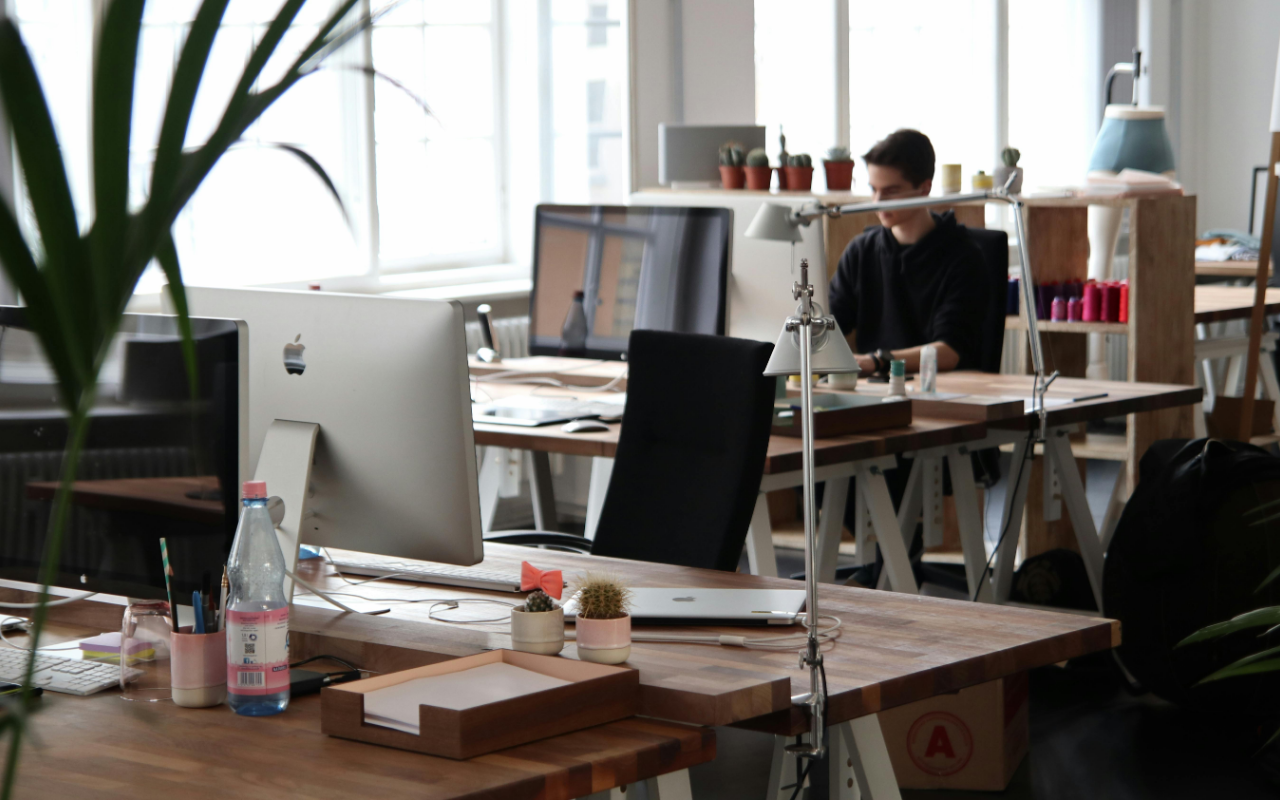
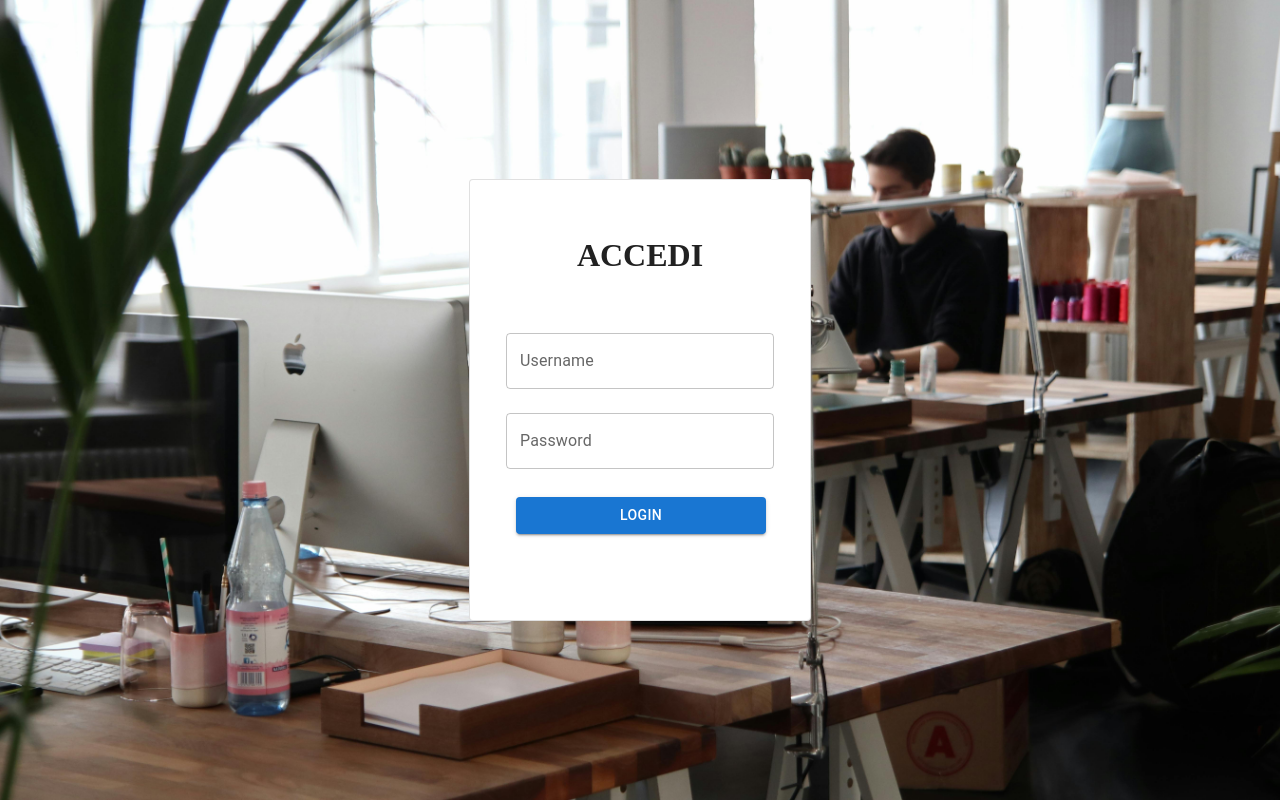
Before and after one commit to gsantagada03/HR-Scheduler-front-end, a React (Create React App) app: page / in a window 1280 px wide. Built offline with nearby package versions, Linux system fonts and the light colour scheme.

Commit message:
Commit 11:42 14/08/2024
Implemented initial login functionality with password change on first login. Added  logic to handle JWT token retrieval, password validation, and secure password change requests.

```diff
--- a/package.json
+++ b/package.json
@@ -3,11 +3,15 @@
   "version": "0.1.0",
   "private": true,
   "dependencies": {
+    "@emotion/react": "^11.13.0",
+    "@emotion/styled": "^11.13.0",
+    "@mui/material": "^5.16.7",
     "@testing-library/jest-dom": "^5.17.0",
     "@testing-library/react": "^13.4.0",
     "@testing-library/user-event": "^13.5.0",
     "react": "^18.3.1",
     "react-dom": "^18.3.1",
+    "react-router-dom": "^6.26.0",
     "react-scripts": "5.0.1",
     "web-vitals": "^2.1.4"
   },
--- a/src/App.js
+++ b/src/App.js
@@ -1,10 +1,17 @@
 import LoginForm from './LoginForm';
+import ChangePassword from "./ChangePassword";
+import { BrowserRouter as Router, Route, Routes } from 'react-router-dom';
 
 function App() {
   return (
-    <div className="App">
-      <LoginForm></LoginForm>
-    </div>
+    <Router>
+      <div className="App">
+        <Routes>
+          <Route path='/' element={<LoginForm />} />
+          <Route path='/change-password' element={<ChangePassword />} />
+        </Routes>
+      </div>
+    </Router>
   );
 }
 
--- /dev/null
+++ b/src/ChangePassword.js
@@ -0,0 +1,96 @@
+import React, { useState, useEffect } from "react";
+import Card from '@mui/material/Card';
+import CardContent from '@mui/material/CardContent';
+import TextField from '@mui/material/TextField';
+import Button from '@mui/material/Button';
+import Alert from '@mui/material/Alert';
+
+const ChangePassword = () => {
+    const [password, setPassword] = useState('');
+    const [confirmPassword, setConfirmPassword] = useState('');
+    const [passwordError, setPasswordError] = useState('');
+    const [confirmPasswordError, setConfirmPasswordError] = useState('');
+
+    useEffect(() => { document.title = "Cambia password | HR-Scheduler"; });
+
+    const handleSubmit = (event) => {
+        event.preventDefault();
+
+        const token = localStorage.getItem("token");
+
+        if (passwordError || confirmPasswordError) {
+            return;
+        }
+
+        const payload = { password : password };
+        fetch("http://localhost:8080/admin/change-password", {
+            method: "PUT",
+            headers: {
+                "Content-Type": "application/json",
+                "Authorization": `Bearer ${token}`
+            },
+            body: JSON.stringify(payload)
+        })
+            .then(response => response.json())
+            .then(data => {
+                window.location.href = data.redirect;
+            })
+            .catch(error => {
+                console.error("Error", error);
+            });
+    }
+
+    return (
+        <div className="login-container">
+            <Card variant="outlined" className="login-card">
+                <CardContent>
+                    <h1 id="password-change">CAMBIA PASSWORD</h1>
+                    <form onSubmit={handleSubmit}>
+                        {passwordError && <Alert style={{ marginBottom: '10px' }} severity="error">{passwordError}</Alert>}
+                        {confirmPasswordError && <Alert style={{ marginBottom: '10px' }} severity="error">{confirmPasswordError}</Alert>}
+                        <TextField
+                            label="Password"
+                            type="password"
+                            value={password}
+                            onChange={(e) => setPassword(e.target.value)}
+                            onBlur={() => {
+                                const passwordRegex = /^(?=.*[a-z])(?=.*[A-Z])(?=.*\d)(?=.*[@$!%*?&])[A-Za-z\d@$!%*?&]{8,}$/;
+                                if (!password) {
+                                    setPasswordError("Inserisci la password");
+                                } else if (!passwordRegex.test(password)) {
+                                    setPasswordError("La password deve contenere almeno 8 caratteri, includendo una lettera maiuscola, una minuscola, un numero e un carattere speciale.");
+                                } else {
+                                    setPasswordError("");
+                                }
+                            }}
+                            fullWidth
+                            margin="normal"
+                        />
+                        <TextField
+                            label="Conferma password"
+                            type="password"
+                            value={confirmPassword}
+                            onChange={(e) => setConfirmPassword(e.target.value)}
+                            onBlur={() => {
+                                if (!confirmPassword) {
+                                    setConfirmPasswordError("Inserisci la password di conferma");
+                                } else if (confirmPassword !== password) {
+                                    setConfirmPasswordError("Le due password non coincidono");
+                                } else {
+                                    setConfirmPasswordError('');
+                                }
+                            }}
+                            fullWidth
+                            margin="normal"
+                        />
+                        <Button type="submit" variant="contained" color="primary" id="login-button">
+                            Cambia password
+                        </Button>
+                    </form>
+                </CardContent>
+            </Card>
+        </div>
+    );
+}
+
+export default ChangePassword;
--- a/src/LoginForm.js
+++ b/src/LoginForm.js
@@ -1,12 +1,22 @@
 import React, { useState, useEffect } from "react";
+import Card from '@mui/material/Card';
+import CardContent from '@mui/material/CardContent';
+import TextField from '@mui/material/TextField';
+import Button from '@mui/material/Button';
+import Alert from '@mui/material/Alert';
+
 
 const LoginForm = () => {
     const [username, setUsername] = useState('');
     const [password, setPassword] = useState('');
+    const[error, setError] = useState('');
+    const[usernameError, setUsernameError] = useState('');
+    const[passwordError, setPasswordError] = useState('');
 
     useEffect(() => {
-        document.title = "Login | HR-Scheduler"; // Cambia il titolo per questa sezione
-    }, []);
+        document.title = "Login | HR-Scheduler";
+    });
+
 
     const handleSubmit = (event) => {
         event.preventDefault();
@@ -23,17 +33,69 @@ const LoginForm = () => {
             },
             body: JSON.stringify(payload)
         })
-            .then(response => response.text())
-            .then(token => {
-                localStorage.setItem("token", token);
-            })
-            .catch(error => {
-                console.error("Error:", error);
-            });
+        .then(response => response.json())
+        .then(data => {
+            if (data.token) {
+                localStorage.setItem("token", data.token); // Salva il token nel localStorage
+            }
+
+            if (data.redirect) {
+                window.location.href = data.redirect; // Reindirizza se è necessario cambiare la password
+            } else {
+                window.location.href = "/home"; // Reindirizza alla home se non c'è un redirect specifico
+            }
+        })
+        .catch(error => {
+            console.error("Error:", error);
+            setError("Username o password errati");
+        });
     }
 
     return (
         <div className="login-container">
+            <Card variant="outlined" className="login-card">
+                <CardContent>
+                    <h1 id="login-title">ACCEDI</h1>
+                    {error && <Alert style={{ marginBottom: '10px' }} severity="error">{error}</Alert>}
+                    <form onSubmit={handleSubmit}>
+                    {usernameError && <Alert style={{ marginBottom: '10px' }} severity="error">{usernameError}</Alert>}
+                    {passwordError && <Alert severity="error">{passwordError}</Alert>}
+                        <TextField
+                            label="Username"
+                            value={username}
+                            onChange={(e) => setUsername(e.target.value)}
+                            onBlur={() => {
+                                if (!username){
+                                    setUsernameError("Inserisci l'username");
+                                }else{
+                                    setUsernameError('');
+                                }
+                            }}
+                            fullWidth
+                            margin="normal"
+                            style={{ marginTop: '14%' }}
+                        />
+                        <TextField
+                            label="Password"
+                            type="password"
+                            value={password}
+                            onChange={(e) => setPassword(e.target.value)}
+                            onBlur={ ()=>{
+                                if(!password){
+                                    setPasswordError("Inserisci la password");
+                                }else{
+                                    setPasswordError("");
+                                }
+                            } }
+                            fullWidth
+                            margin="normal"
+                        />
+                        <Button type="submit" variant="contained" color="primary" id = "login-button">
+                            Login
+                        </Button>
+                    </form>
+                </CardContent>
+            </Card>
         </div>
     );
 }
--- a/src/index.css
+++ b/src/index.css
@@ -9,4 +9,31 @@ body {
   background-position: center;
   width: 100vw;
   height: 100vh;
+  display: flex;
+  justify-content: center;
+  align-items: center;
 }
+
+.login-card {
+  width: 300px;
+  display: flex;
+  flex-direction: column;
+  justify-content: space-between;
+  padding: 20px;
+  min-height: 400px;
+}
+
+#login-title {
+  display: flex;
+  justify-content: center;
+}
+
+#login-button {
+  width: 250px;
+  margin-top: 20px;
+  margin-left: 10px;
+}
+
+#password-change{
+  margin-left: 45px;
+}
```
Also changed, not shown: 1 other file (tests, documents, lock files or other folders).
